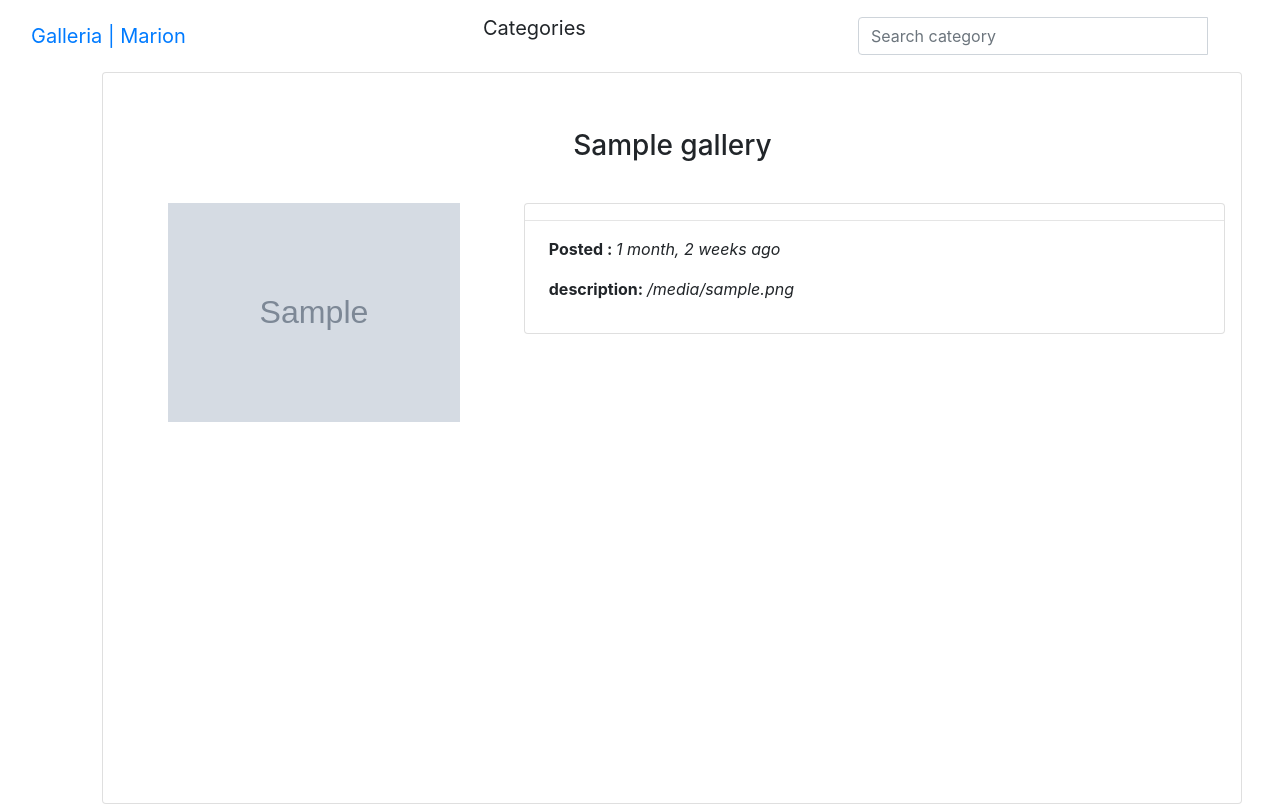
After one commit to Marionjames-ally/Galleria, a Django app: template news/templates/all-images/image.html in a window 1280 px wide. The commit adds this page. Run offline with Django 3.2, Linux system fonts and the light colour scheme; the template is opened without the code that fills it: most values are stand-ins (such as "Sample title", 1, 10 or a date in 2020); grey boxes marked "Sample" are stand-in pictures; some libraries are stand-ins or nearby versions.

Commit message:
display image when clicked to view full details

```diff
--- a/news/templates/all-images/base.html
+++ b/news/templates/all-images/base.html
@@ -22,7 +22,7 @@
     {%endblock%}
 
     {% block scripts %}
-        <script src="https://ajax.googleapis.com/ajax/libs/jquery/3.2.1/jquery.min.js"></script>
+        {% comment %} <script src="https://ajax.googleapis.com/ajax/libs/jquery/3.2.1/jquery.min.js"></script> {% endcomment %}
         {%bootstrap_javascript%}
     {% endblock %}
 </body>
--- /dev/null
+++ b/news/templates/all-images/image.html
@@ -0,0 +1,26 @@
+{% extends 'all-images/base.html' %}
+{% load static %}
+
+ {% block content %}
+  <div class="container" style="height: 91.50%; position:absolute; left:8%;">
+
+    <div class="" style="height: 100%;">
+      <div class="card row" style="min-height: 100%;">
+        <h3 class="text-center" style="margin-top:2em;">{{gallery.image_title}}</h3>
+        <div class="row" style="justify-content: space-around;margin-top:2em;">
+          <img src="{{gallery.post_image.url}}"  class="img-responsive" alt="" width="25%" style="margin-left:3em;">
+          <div style="width: 60%;">
+            <div class="card" style="margin: auto; min-height:60%;">
+                <hr>
+                <p style="margin-left: 1.5em;"><strong>Posted : </strong> <em>{{gallery.image_post_date|timesince}} ago</em></p>
+                <p style="margin-left: 1.5em;"><strong>description: </strong> <em>{{gallery.image_description}}</em></p>
+
+              </footer>
+            </div>
+          </div>
+        </div>
+      </div>
+    </div>
+  </div>
+
+ {% endblock %}
--- a/news/urls.py
+++ b/news/urls.py
@@ -4,8 +4,9 @@ from django.conf.urls.static import static
 from django.conf import settings
 
 urlpatterns = [
-    path('',views.home, name = 'home'),
+    path('',views.all_photos, name = 'home'),
     path('search_results/', views.search_results, name = 'search_results'),
+    path('image/<image_id>/',views.single_image,name ='image'),
 ]
 
 if settings.DEBUG:
```
Also changed, not shown: news/templates/all-images/index.html (+4 -13 lines), news/views.py (+14 -4 lines).
